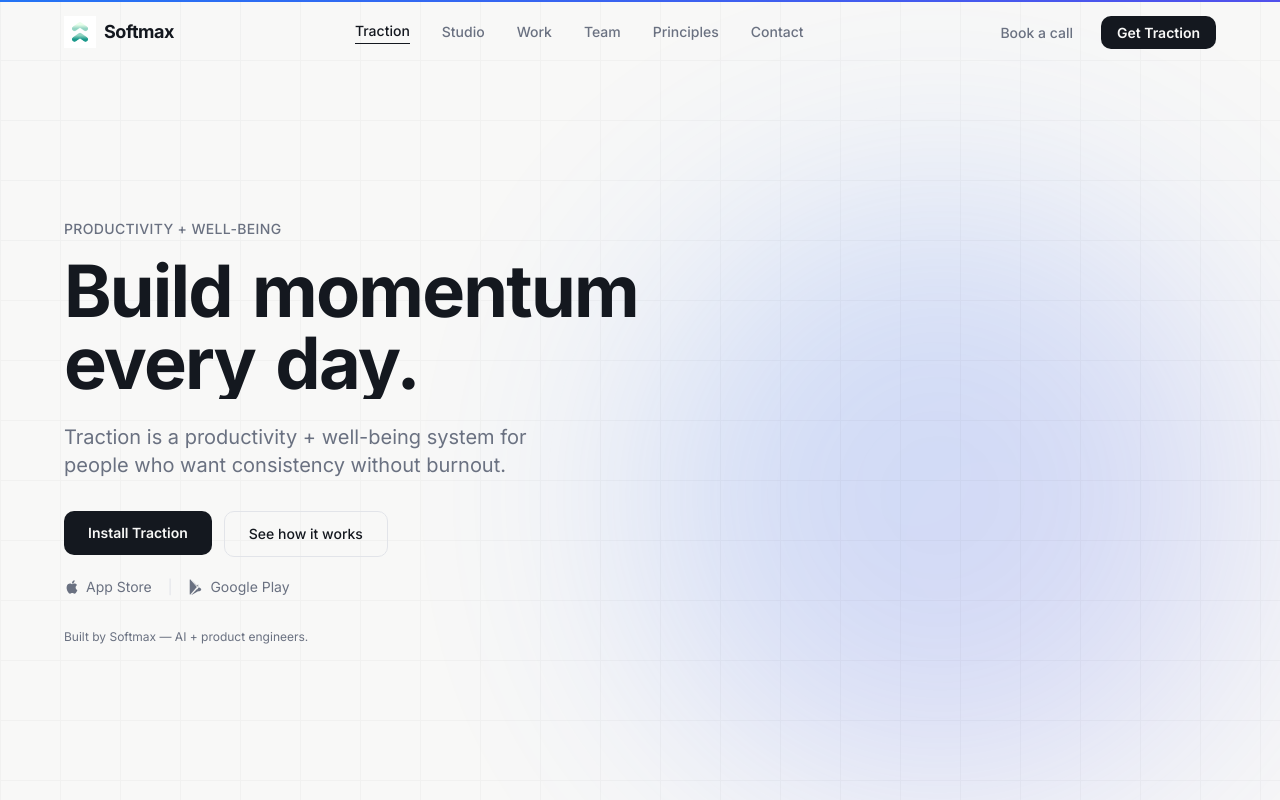
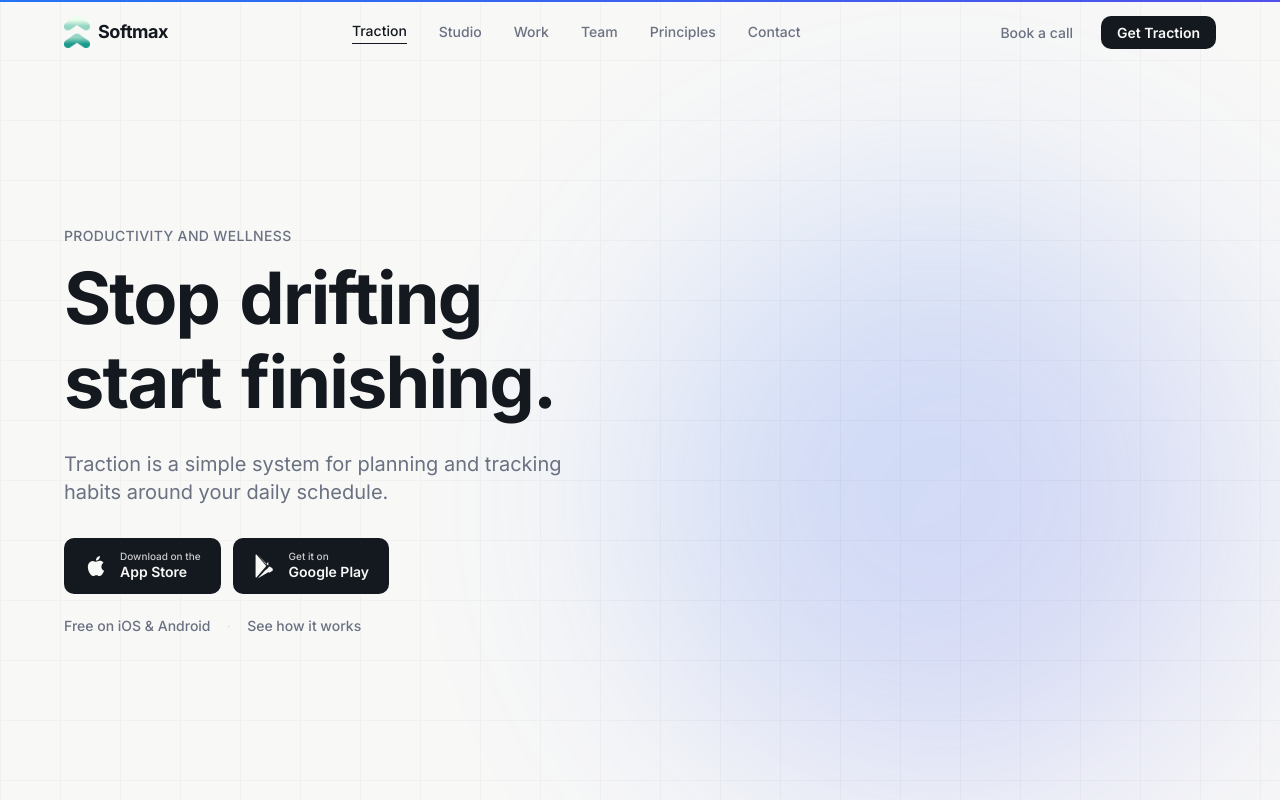
Before and after one commit to kalebsofer/softmaxfront, a Next.js app: page / in a window 1280 px wide. Shown: the top 800 px of the page. Built offline with nearby package versions, Linux system fonts and the light colour scheme.

Commit message:
Redraft content

```diff
--- a/components/Hero.tsx
+++ b/components/Hero.tsx
@@ -4,8 +4,8 @@ import { useRef } from 'react';
 import { motion, useScroll, useTransform } from 'framer-motion';
 import Magnetic from './Magnetic';
 
-const line1 = ['Build', 'momentum'];
-const line2 = ['every', 'day.'];
+const line1 = ['Stop', 'drifting'];
+const line2 = ['start', 'finishing.'];
 
 export default function Hero() {
   const heroRef = useRef(null);
@@ -57,12 +57,12 @@ export default function Hero() {
             transition={{ delay: 0.1, duration: 0.5 }}
             className="text-sm font-medium text-muted-foreground mb-4 tracking-wide uppercase"
           >
-            Productivity + Well-being
+            Productivity and Wellness
           </motion.p>
 
           {/* Word-by-word reveal headline */}
           <h1 className="text-4xl sm:text-5xl md:text-6xl lg:text-7xl font-bold tracking-tight text-foreground leading-[1.08] text-balance">
-            <span className="block overflow-hidden">
+            <span className="block overflow-hidden pb-3">
               {line1.map((word, i) => (
                 <motion.span
                   key={word}
@@ -80,7 +80,7 @@ export default function Hero() {
                 </motion.span>
               ))}
             </span>
-            <span className="block overflow-hidden">
+            <span className="block overflow-hidden pb-2">
               {line2.map((word, i) => (
                 <motion.span
                   key={word}
@@ -106,7 +106,7 @@ export default function Hero() {
             transition={{ delay: 0.7, duration: 0.6 }}
             className="mt-6 text-lg md:text-xl text-muted-foreground max-w-lg leading-relaxed"
           >
-            Traction is a productivity + well-being system for people who want consistency without burnout.
+            Traction is a simple system for planning and tracking habits around your daily schedule.
           </motion.p>
 
           <motion.div
@@ -117,48 +117,49 @@ export default function Hero() {
           >
             <Magnetic strength={0.15}>
               <a
-                href="#"
-                className="inline-flex items-center gap-2 bg-foreground text-background px-6 py-3 rounded-lg text-sm font-semibold hover:opacity-90 transition-opacity"
+                href="https://apps.apple.com/gb/app/daily-traction/id6758675167"
+                target="_blank"
+                rel="noopener noreferrer"
+                className="inline-flex items-center gap-3 bg-foreground text-background px-5 py-3 rounded-lg hover:opacity-90 transition-opacity"
               >
-                Install Traction
+                <svg className="w-6 h-6" viewBox="0 0 24 24" fill="currentColor"><path d="M18.71 19.5c-.83 1.24-1.71 2.45-3.05 2.47-1.34.03-1.77-.79-3.29-.79-1.53 0-2 .77-3.27.82-1.31.05-2.3-1.32-3.14-2.53C4.25 17 2.94 12.45 4.7 9.39c.87-1.52 2.43-2.48 4.12-2.51 1.28-.02 2.5.87 3.29.87.78 0 2.26-1.07 3.8-.91.65.03 2.47.26 3.64 1.98-.09.06-2.17 1.28-2.15 3.81.03 3.02 2.65 4.03 2.68 4.04-.03.07-.42 1.44-1.38 2.83M13 3.5c.73-.83 1.94-1.46 2.94-1.5.13 1.17-.34 2.35-1.04 3.19-.69.85-1.83 1.51-2.95 1.42-.15-1.15.41-2.35 1.05-3.11z"/></svg>
+                <span className="flex flex-col leading-tight">
+                  <span className="text-[10px] font-medium opacity-80">Download on the</span>
+                  <span className="text-sm font-semibold">App Store</span>
+                </span>
               </a>
             </Magnetic>
             <Magnetic strength={0.15}>
               <a
-                href="#how-it-works"
-                className="inline-flex items-center gap-2 border border-border text-foreground px-6 py-3 rounded-lg text-sm font-medium hover:bg-secondary transition-colors"
+                href="https://play.google.com/store/apps/details?id=com.kalebrsofer.tractionhealth"
+                target="_blank"
+                rel="noopener noreferrer"
+                className="inline-flex items-center gap-3 bg-foreground text-background px-5 py-3 rounded-lg hover:opacity-90 transition-opacity"
               >
-                See how it works
+                <svg className="w-6 h-6" viewBox="0 0 24 24" fill="currentColor"><path d="M3.18 23.68c-.37-.2-.6-.58-.6-1V1.32c0-.42.23-.8.6-1l10.13 11.68L3.18 23.68zm1.4.82l11.12-6.43-2.47-2.85-8.65 9.28zm14.6-10.38l-2.88-1.66-2.72 3.14 2.72 3.14 2.88-1.66c.85-.49.85-1.72 0-2.96zm-3.88-2.26L4.58.56l8.65 9.97 2.07-2.67z"/></svg>
+                <span className="flex flex-col leading-tight">
+                  <span className="text-[10px] font-medium opacity-80">Get it on</span>
+                  <span className="text-sm font-semibold">Google Play</span>
+                </span>
               </a>
             </Magnetic>
           </motion.div>
 
-          {/* Platform links */}
           <motion.div
             initial={{ opacity: 0 }}
             animate={{ opacity: 1 }}
             transition={{ delay: 1.0, duration: 0.5 }}
-            className="mt-5 flex items-center gap-4 justify-center md:justify-start text-sm text-muted-foreground"
+            className="mt-5 flex items-center gap-4 justify-center md:justify-start"
           >
-            <a href="#" className="hover:text-foreground transition-colors flex items-center gap-1.5">
-              <svg className="w-4 h-4" viewBox="0 0 24 24" fill="currentColor"><path d="M18.71 19.5c-.83 1.24-1.71 2.45-3.05 2.47-1.34.03-1.77-.79-3.29-.79-1.53 0-2 .77-3.27.82-1.31.05-2.3-1.32-3.14-2.53C4.25 17 2.94 12.45 4.7 9.39c.87-1.52 2.43-2.48 4.12-2.51 1.28-.02 2.5.87 3.29.87.78 0 2.26-1.07 3.8-.91.65.03 2.47.26 3.64 1.98-.09.06-2.17 1.28-2.15 3.81.03 3.02 2.65 4.03 2.68 4.04-.03.07-.42 1.44-1.38 2.83M13 3.5c.73-.83 1.94-1.46 2.94-1.5.13 1.17-.34 2.35-1.04 3.19-.69.85-1.83 1.51-2.95 1.42-.15-1.15.41-2.35 1.05-3.11z"/></svg>
-              App Store
-            </a>
-            <span className="text-border">|</span>
-            <a href="#" className="hover:text-foreground transition-colors flex items-center gap-1.5">
-              <svg className="w-4 h-4" viewBox="0 0 24 24" fill="currentColor"><path d="M3.18 23.68c-.37-.2-.6-.58-.6-1V1.32c0-.42.23-.8.6-1l10.13 11.68L3.18 23.68zm1.4.82l11.12-6.43-2.47-2.85-8.65 9.28zm14.6-10.38l-2.88-1.66-2.72 3.14 2.72 3.14 2.88-1.66c.85-.49.85-1.72 0-2.96zm-3.88-2.26L4.58.56l8.65 9.97 2.07-2.67z"/></svg>
-              Google Play
+            <span className="text-sm font-medium text-muted-foreground">Free on iOS & Android</span>
+            <span className="text-border">·</span>
+            <a
+              href="#how-it-works"
+              className="text-sm font-medium text-muted-foreground hover:text-foreground transition-colors"
+            >
+              See how it works
             </a>
           </motion.div>
-
-          <motion.p
-            initial={{ opacity: 0 }}
-            animate={{ opacity: 1 }}
-            transition={{ delay: 1.1, duration: 0.5 }}
-            className="mt-8 text-xs text-muted-foreground"
-          >
-            Built by Softmax — AI + product engineers.
-          </motion.p>
         </div>
       </motion.div>
     </section>
--- a/components/Navbar.tsx
+++ b/components/Navbar.tsx
@@ -43,8 +43,9 @@ export default function Navbar() {
           <Image
             src="/images/logo.png"
             alt="Softmax Logo"
-            width={32}
+            width={26}
             height={32}
+            className="object-contain"
           />
           <span className="text-lg font-bold tracking-tight text-foreground">
             Softmax
--- a/components/TractionFeatures.tsx
+++ b/components/TractionFeatures.tsx
@@ -39,7 +39,7 @@ export default function TractionFeatures() {
           className="max-w-md mb-16"
         >
           <h2 className="text-2xl md:text-3xl font-bold text-foreground tracking-tight">
-            Everything you need, nothing you don&apos;t.
+            Plan what matters today,<br /> track it all in one place.
           </h2>
           <p className="mt-3 text-muted-foreground">
             Four core screens designed to keep you moving without burning out.
```
Also changed, not shown: public/images/logo.png, 1 other file (tests, documents, lock files or other folders).
